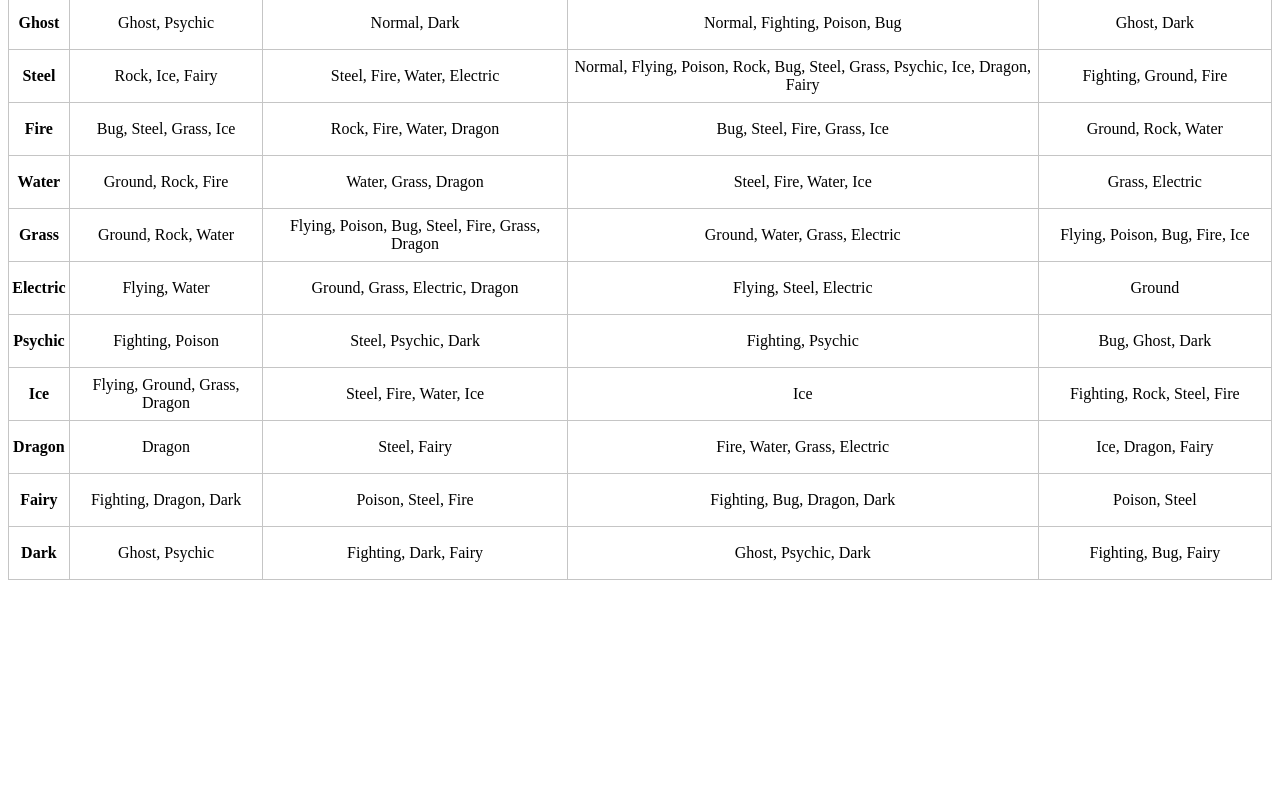
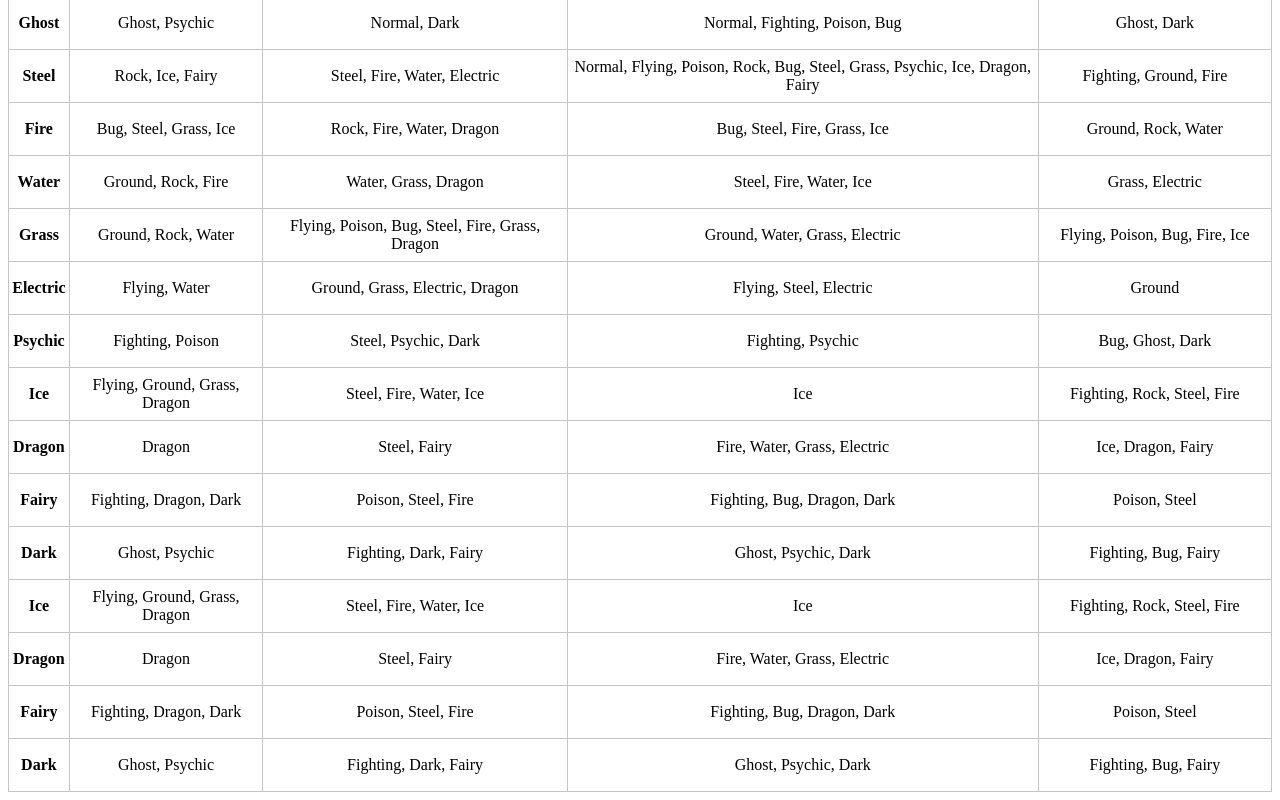
Before and after one commit to lucalugie/CAMT-S2023-652110300, a plain HTML site: page basic-table.html in a window 1280 px wide. Shown: the part 436-1236 px from the top of the page. Before the commit the page ends 1024 px from the top, so only its background shows below. Drawn offline with Linux system fonts and the light colour scheme.

Commit message:
Update basic-table.html

```diff
--- a/basic-table.html
+++ b/basic-table.html
@@ -157,6 +157,34 @@
                 <td>Ghost, Psychic, Dark</td>
                 <td>Fighting, Bug, Fairy</td>
             </tr>
+            <tr>
+                <th>Ice</th>
+                <td>Flying, Ground, Grass, Dragon</td>
+                <td>Steel, Fire, Water, Ice</td>
+                <td>Ice</td>
+                <td>Fighting, Rock, Steel, Fire</td>
+            </tr>
+            <tr>
+                <th>Dragon</th>
+                <td>Dragon</td>
+                <td>Steel, Fairy</td>
+                <td>Fire, Water, Grass, Electric</td>
+                <td>Ice, Dragon, Fairy</td>
+            </tr>
+            <tr>
+                <th>Fairy</th>
+                <td>Fighting, Dragon, Dark</td>
+                <td>Poison, Steel, Fire</td>
+                <td>Fighting, Bug, Dragon, Dark</td>
+                <td>Poison, Steel</td>
+            </tr>
+            <tr>
+                <th>Dark</th>
+                <td>Ghost, Psychic</td>
+                <td>Fighting, Dark, Fairy</td>
+                <td>Ghost, Psychic, Dark</td>
+                <td>Fighting, Bug, Fairy</td>
+            </tr>
         </tbody>
         <tfoot>
 
```
